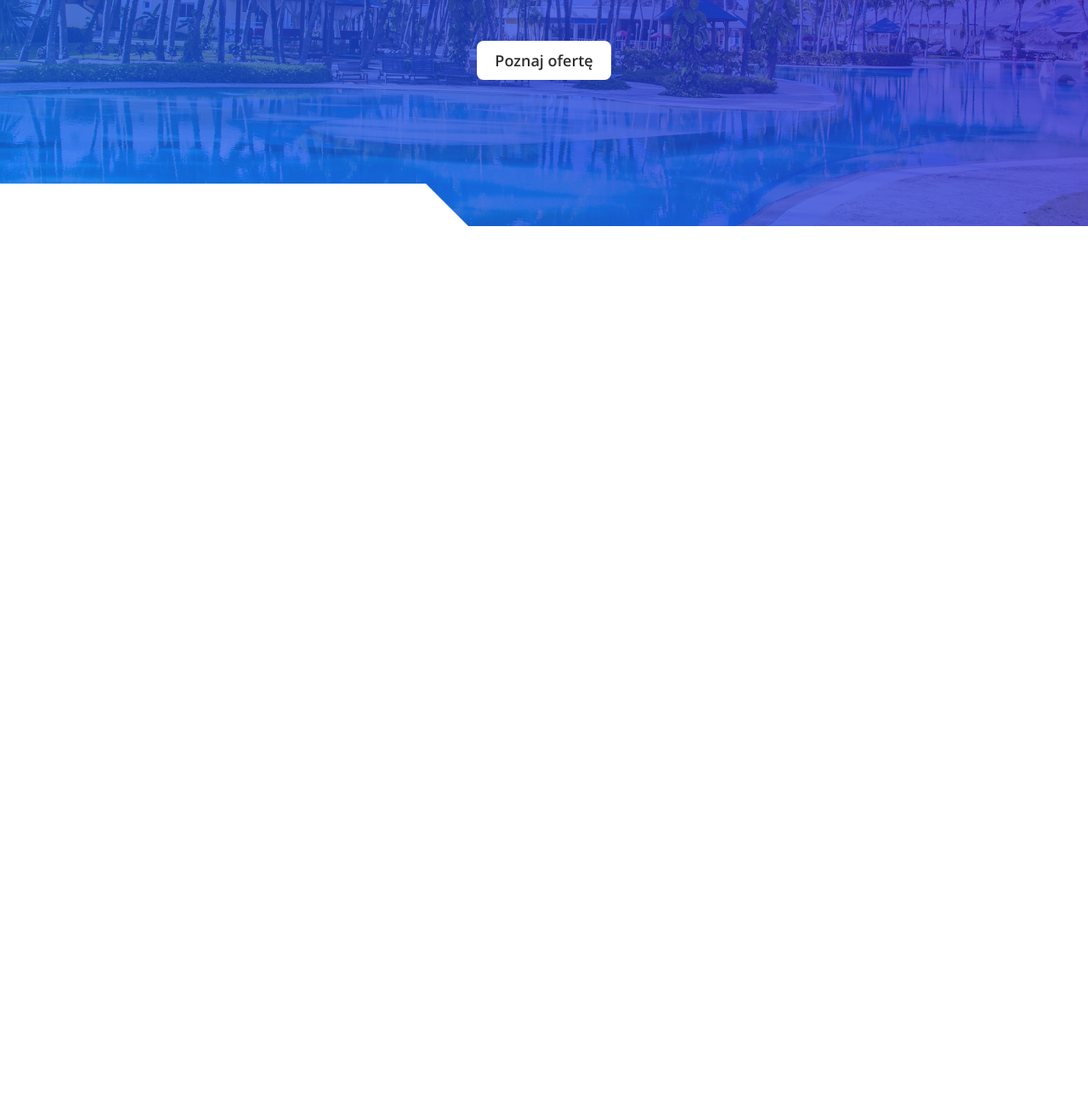
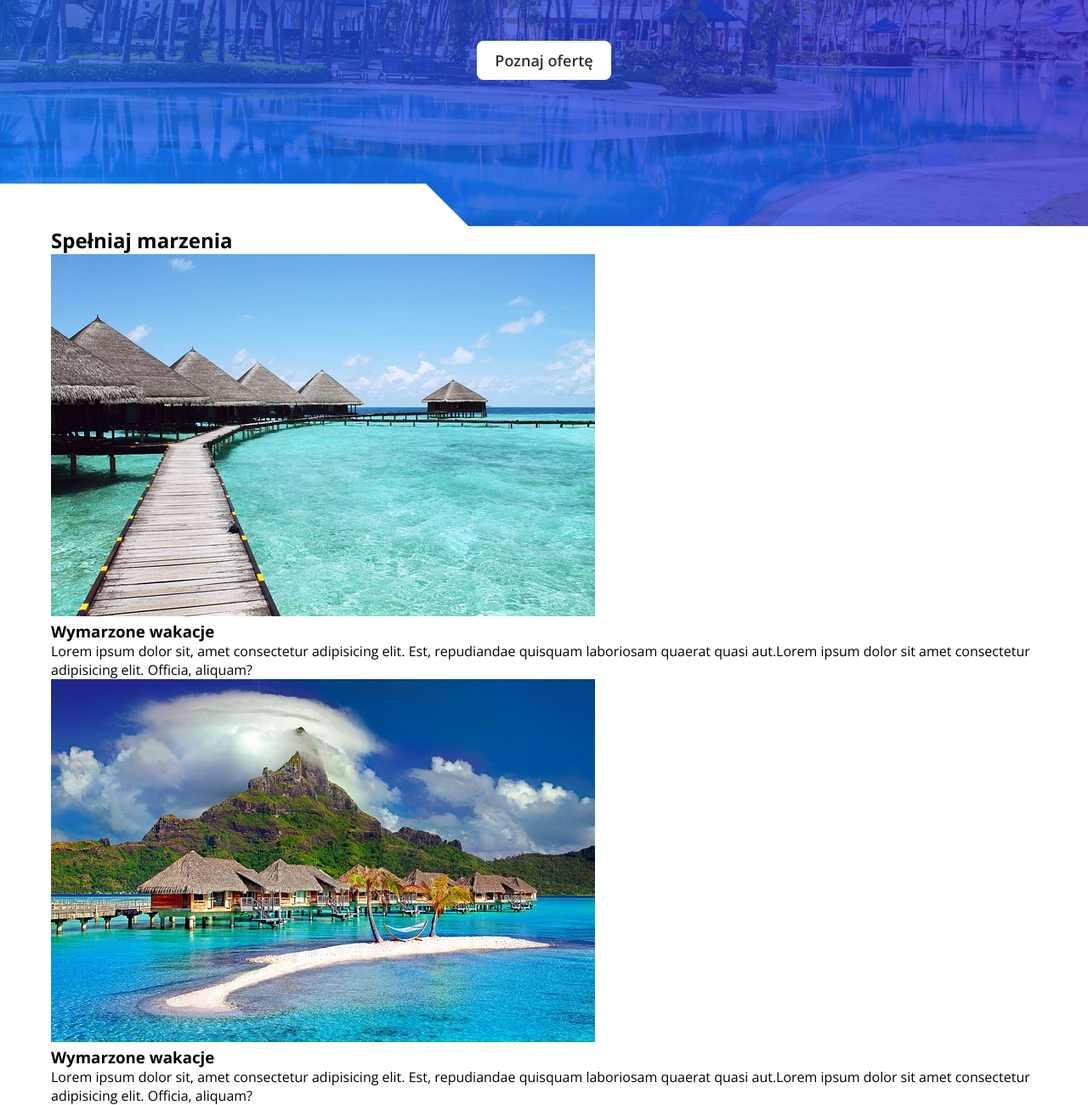
Before and after one commit to Szafter12/Tropical-Paradise, a plain HTML site: page index.html in a window 1280 px wide. Shown: the part 334-1634 px from the top of the page at 85% size. Before the commit the page ends 800 px from the top, so only its background shows below. Drawn offline with nearby package versions, Linux system fonts and the light colour scheme.

Commit message:
added section dreams

```diff
--- a/index.html
+++ b/index.html
@@ -38,6 +38,35 @@
         <div class="white-block white-block-left"></div>
     </header>
 
+    <main class="main">
+        <section class="dreams section section-padding white-section">
+            <div class="wrapper">
+                <h2 class="section-heading">Spełniaj marzenia</h2>
+
+                <div class="dreams__box">
+                    <div class="dreams__box-img">
+                        <img src="./img/img2.jpg" alt="domki nad oceanem" class="dreams__img">
+                    </div>
+                    <div class="dreams__box-text">
+                        <h3 class="dreams__title">Wymarzone wakacje</h3>
+                        <p class="dreams__text">Lorem ipsum dolor sit, amet consectetur adipisicing elit. Est, repudiandae quisquam laboriosam quaerat quasi aut.Lorem ipsum dolor sit amet consectetur adipisicing elit. Officia, aliquam?</p>
+                    </div>
+
+                </div>
+                <div class="dreams__box">
+                    <div class="dreams__box-img dreams__box-img--right">
+                        <img src="./img/img1.jpg" alt="domki nad oceanem na tle gór" class="dreams__img">
+                    </div>
+                    <div class="dreams__box-text dreams__box-text--right">
+                        <h3 class="dreams__title">Wymarzone wakacje</h3>
+                        <p class="dreams__text">Lorem ipsum dolor sit, amet consectetur adipisicing elit. Est, repudiandae quisquam laboriosam quaerat quasi aut.Lorem ipsum dolor sit amet consectetur adipisicing elit. Officia, aliquam?</p>
+                    </div>
+
+                </div>
+            </div>
+        </section>
+    </main>
+
 
 
 
```
Also changed, not shown: img/img1.jpg (added), img/img2.jpg (added).
